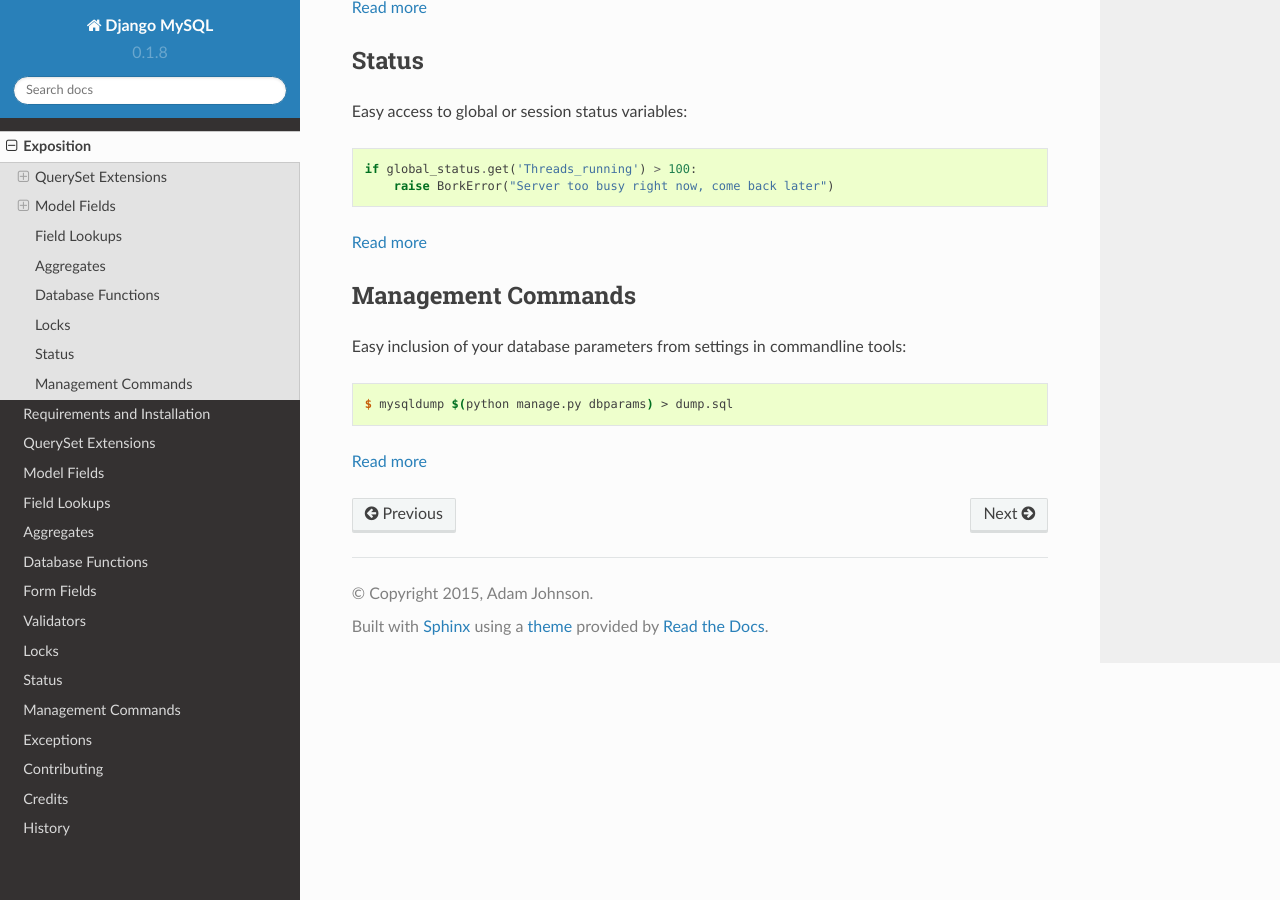
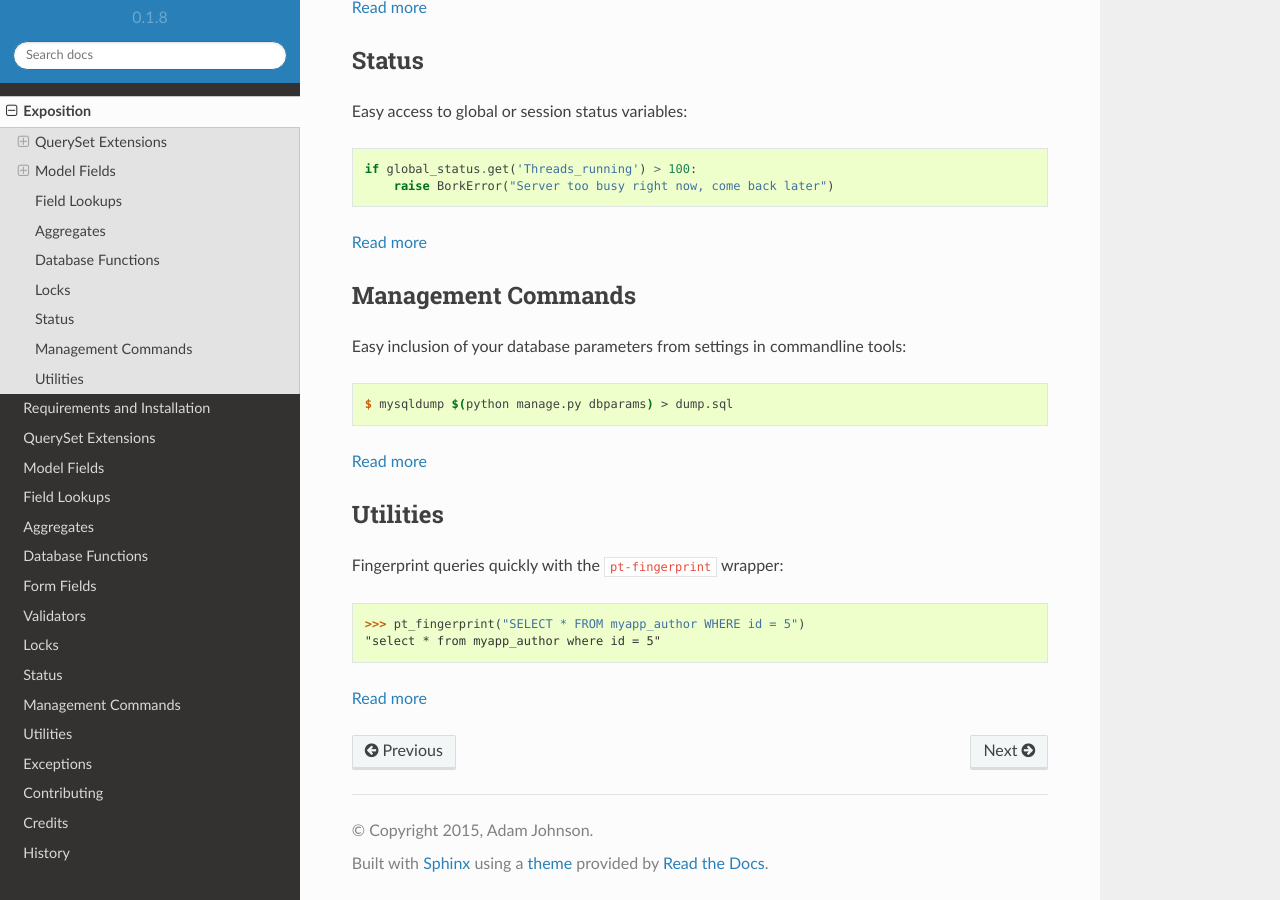
Before and after one commit to adamchainz/django-mysql, a Sphinx documentation site: the page built from docs/exposition.rst, in a window 1280 px wide and 900 px high, scrolled down 3668 px. Built offline with Sphinx 7.4.7 and the Read the Docs theme 2.0.0, drawn with Linux system fonts in a browser that asks for light colours.

Commit message:
pt_fingerprint docs

```diff
--- a/docs/exposition.rst
+++ b/docs/exposition.rst
@@ -210,3 +210,15 @@ tools:
     $ mysqldump $(python manage.py dbparams) > dump.sql
 
 :ref:`Read more <management_commands>`
+
+
+---------
+Utilities
+---------
+
+Fingerprint queries quickly with the ``pt-fingerprint`` wrapper::
+
+    >>> pt_fingerprint("SELECT * FROM myapp_author WHERE id = 5")
+    "select * from myapp_author where id = 5"
+
+:ref:`Read more <utilities>`
--- a/docs/index.rst
+++ b/docs/index.rst
@@ -25,6 +25,7 @@ or get started with :doc:`installation`. Otherwise, here's the full contents:
    locks
    status
    manage_commands
+   utilities
    exceptions
    contributing
    authors
```
Also changed, not shown: docs/utilities.rst (added, +32 -0 lines).
